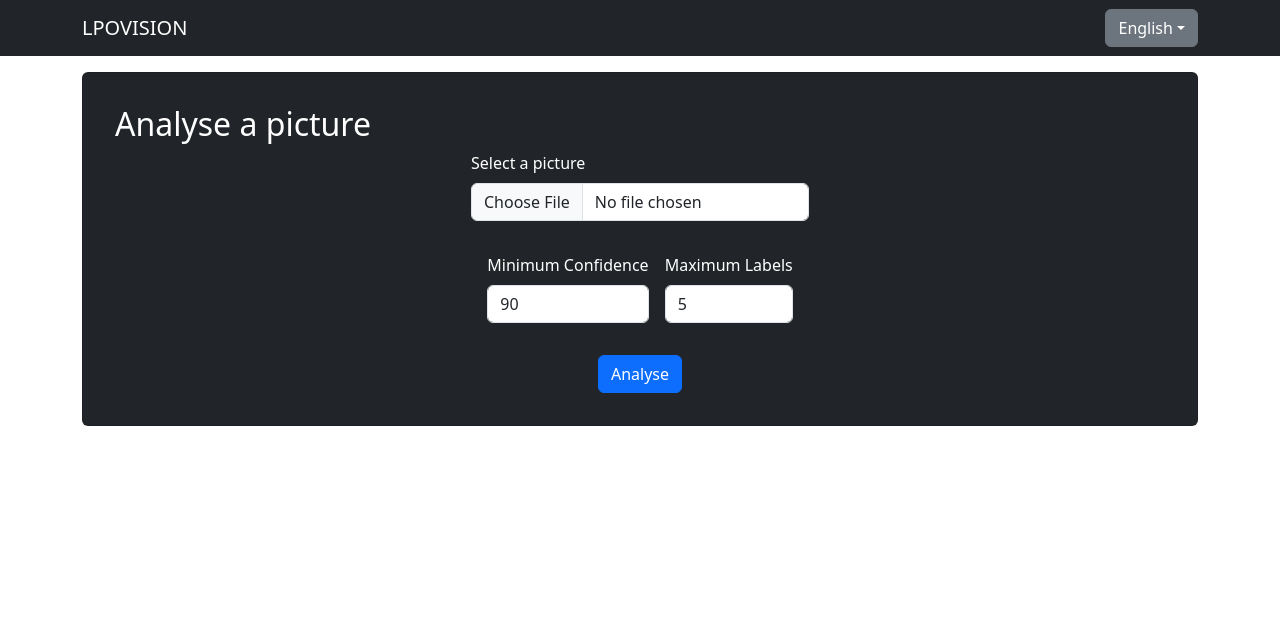
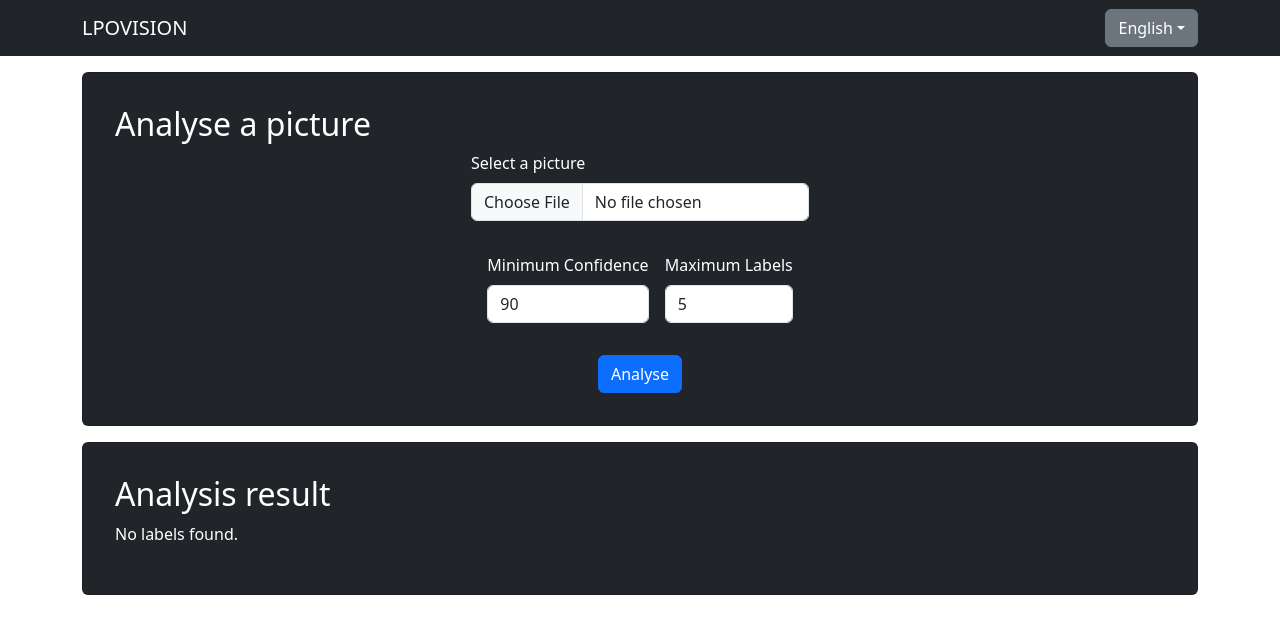
Before and after one commit to CPNV-ES-RIA2/LUIS, a Vue app in the folder lpo-vision/: page / in a window 1280 px wide. Shown: the top 634 px of the page. Built offline with nearby package versions, Linux system fonts and the light colour scheme.

Commit message:
Implement TheAnalyseResult

```diff
--- a/lpo-vision/src/App.vue
+++ b/lpo-vision/src/App.vue
@@ -1,8 +1,11 @@
 <template>
   <the-header></the-header>
-  <main class="container mt-3">
+  <main class="container mt-3 d-flex flex-column gap-3">
     <section>
       <the-analyse-form></the-analyse-form>
+    </section>
+    <section>
+      <the-analyse-result></the-analyse-result>
     </section>
   </main>
 </template>
@@ -10,11 +13,13 @@
 <script>
 import TheHeader from './components/layout/TheHeader.vue'
 import TheAnalyseForm from './views/analyses/TheAnalyseForm.vue'
+import TheAnalyseResult from './views/analyses/TheAnalyseResult.vue'
 
 export default {
   components: {
     TheHeader,
-    TheAnalyseForm
+    TheAnalyseForm,
+    TheAnalyseResult,
   },
 }
 </script>
--- /dev/null
+++ b/lpo-vision/src/components/base/BaseLabelCard.vue
@@ -0,0 +1,30 @@
+<template>
+    <div class="card p-1 bg-secondary text-white">
+        <section class="card-body d-flex flex-row justify-content-between align-items-center">
+            <section class="d-flex flex-column justify-content-center">
+                <h5>
+                    Label name
+                </h5>
+                <p class="fs-4 label-name">
+                    {{ label.entity_name }}
+                </p>
+            </section>
+            <section class="d-flex flex-column justify-content-center">
+                <h5>
+                    Score
+                </h5>
+                <p class="fs-4 label-score">
+                    {{ label.score }}%
+                </p>
+            </section>
+        </section>
+    </div>
+</template>
+
+<script>
+export default {
+    props: ['label']
+}
+</script>
+
+<style></style>
--- a/lpo-vision/src/store/actions.js
+++ b/lpo-vision/src/store/actions.js
@@ -13,4 +13,7 @@ export default {
       context.commit('setActiveLocale', locale)
     }
   },
+  updateLabels(context, payload) {
+    context.commit('setLabels', payload.labels)
+  },
 }
--- a/lpo-vision/src/store/getters.js
+++ b/lpo-vision/src/store/getters.js
@@ -5,4 +5,7 @@ export default {
   getLocales(state) {
     return state.locales
   },
+  getLabels(state) {
+    return state.labels
+  },
 }
--- a/lpo-vision/src/store/index.js
+++ b/lpo-vision/src/store/index.js
@@ -13,6 +13,7 @@ export default createStore({
         { locale: 'PT', name: 'Português' },
       ],
       activeLocale: { locale: 'EN', name: 'English' },
+      labels: [],
     }
   },
   getters,
--- a/lpo-vision/src/store/mutations.js
+++ b/lpo-vision/src/store/mutations.js
@@ -2,4 +2,7 @@ export default {
   setActiveLocale(state, locale) {
     state.activeLocale = locale
   },
+  setLabels(state, labels) {
+    state.labels = labels
+  },
 }
--- a/lpo-vision/src/views/analyses/TheAnalyseResult.vue
+++ b/lpo-vision/src/views/analyses/TheAnalyseResult.vue
@@ -1,10 +1,26 @@
 <template>
-
+    <div class="card p-3 bg-dark text-white">
+        <div class="card-body">
+            <h2 class="card-title">Analysis result</h2>
+            <p v-if="labels.length === 0" class="no-labels">No labels found.</p>
+            <div class="labels d-flex flex-column gap-3" v-else>
+                <base-label-card v-for="label in labels" :key="label.name" :label="label"></base-label-card>
+            </div>
+        </div>
+    </div>
 </template>
 
 <script>
+import BaseLabelCard from '@/components/base/BaseLabelCard.vue'
 export default {
-
+    components: {
+        BaseLabelCard,
+    },
+    computed: {
+        labels() {
+            return this.$store.getters.getLabels
+        }
+    }
 }
 </script>
 
```
Also changed, not shown: 1 other file (tests, documents, lock files or other folders).
